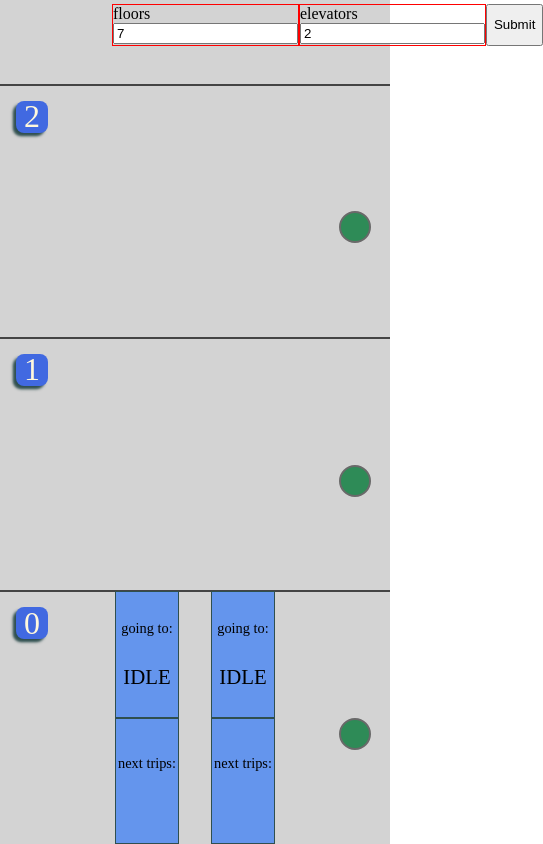
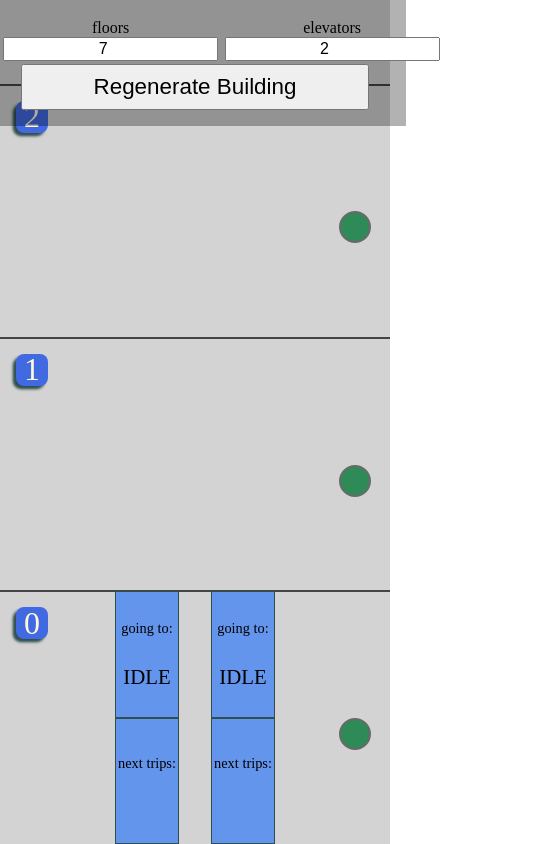
Before and after one commit to snstrauss/vanilla-elevators, a website built with Parcel: page index.html in a window 390 px wide. Shown: the whole page, 543 px wide, since content can reach past the window. Built offline with nearby package versions, Linux system fonts and the light colour scheme.

Commit message:
making 'generate building' form responsive as well

```diff
--- a/index.html
+++ b/index.html
@@ -11,6 +11,7 @@
 
 <body>
     <form id="building-params" onsubmit="buildingMethods.initializeBuilding(this, event)">
+        <div class="inputs">
             <label for="floors">
                 floors
                 <input type="number" name="floors" placeholder="Number of floors" value="7" />
@@ -19,7 +20,8 @@
                 elevators
                 <input type="number" name="elevators" placeholder="Number of elevators" value="2" />
             </label>
-        <input type="submit">
+        </div>
+        <input type="submit" value="Regenerate Building">
     </form>
     <div id="building"></div>
     <audio src="./src/sounds/short_beep.mp3" id="notification-bell"></audio>
--- a/src/styles/building.scss
+++ b/src/styles/building.scss
@@ -4,21 +4,43 @@ body {
 }
 #building-params {
   display: flex;
-  justify-content: center;
+  flex: 1;
+  z-index: 1;
+  position: absolute;
+  background-color: rgba(0, 0, 0, 0.3);
+  padding: 1rem;
 
-  flex: 1;
+  left: 50%;
+  transform: translateX(-50%);
+  justify-content: space-evenly;
+  align-items: center;
 
-  width: 30vw;
-  height: 5vh;
-  z-index: 1;
+  flex-wrap: wrap;
 
-  position: absolute;
-  --dist: 1vw;
-  top: var(--dist);
-  right: var(--dist);
+  width: min(100vw, 50rem);
 
-  label {
-    border: 1px solid red;
+  z-index: 2;
+
+  & > input {
+    flex: 1;
+    max-width: 89vw;
+    font-size: 1.4rem;
+    padding: 0.5rem;
+  }
+  .inputs {
+    flex: 4;
+
+    display: flex;
+    justify-content: space-evenly;
+
+    label {
+      padding: 0.2rem;
+      text-align: center;
+      & > input {
+        font-size: 1rem;
+        text-align: center;
+      }
+    }
   }
 }
 
```
Lines whose indentation alone changed are shown as unchanged.
